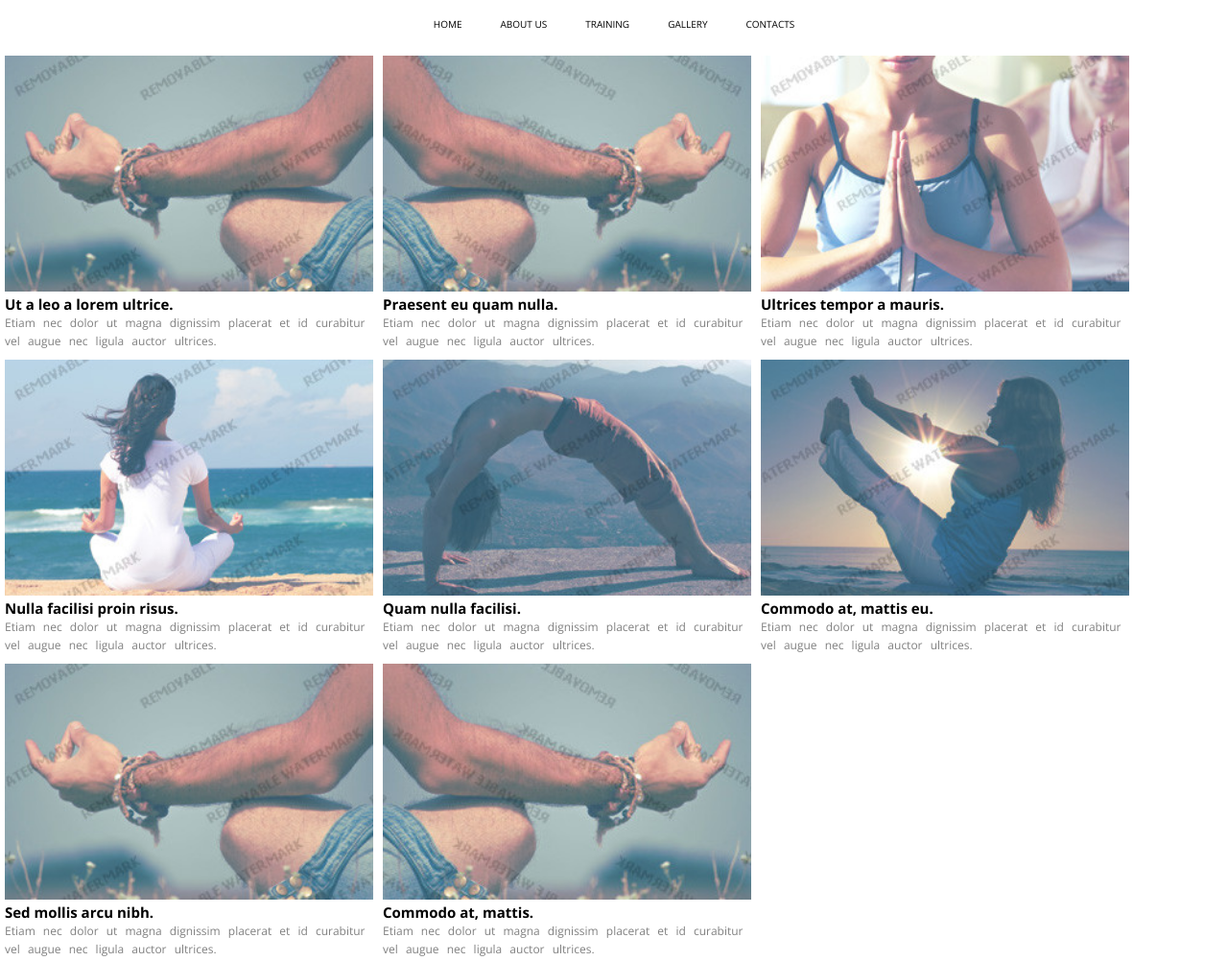
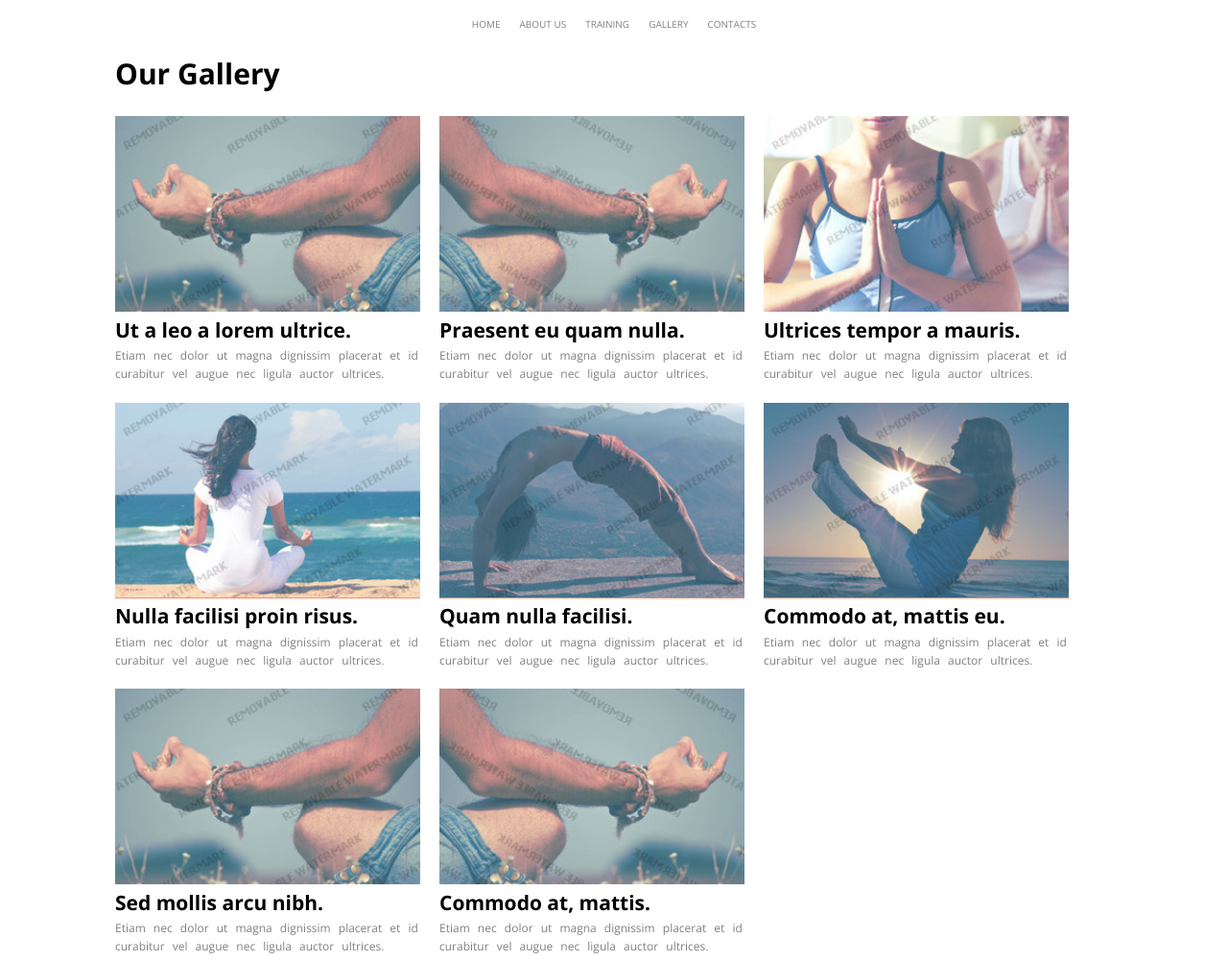
Before and after one commit to dsoldepaz/yoga, a plain HTML site: page gallery.html in a window 1280 px wide. Shown: the whole page at 96% size. Drawn offline with nearby package versions, Linux system fonts and the light colour scheme.

Commit message:
Gallery style

```diff
--- a/css/style.css
+++ b/css/style.css
@@ -64,11 +64,12 @@ ul {
 #menu ul li {
   margin: 4px;
   float: left;
-  padding: 14px 16px;
+  padding: 14px 6px;
 }
 #menu ul li a {
   display: inline-block;
   text-decoration: none;
+  opacity: 0.5;
 }
 #menu ul li:hover > ul {
   display: block;
@@ -78,6 +79,7 @@ ul {
   border-bottom: 2px;
   border-bottom-color: #e9e9e9;
   border-bottom-style: dotted;
+  opacity: 1;
   margin-bottom: -2px;
 }
 #menu li a {
@@ -197,13 +199,17 @@ ul {
 }
 /*Gallery*/
 .gallery-image {
-  margin: 5px;
+  margin: 10px;
   float: left;
   width: 30%;
   box-sizing: border-box;
   position: relative;
   background: url('../img/gallery/gallery_overlay.jpg') no-repeat;
   background-size: 100%;
+}
+.gallery-image h2 {
+  font-size: 21px;
+  line-height: 2.1rem;
 }
 .gallery-image a {
   color: black;
@@ -221,6 +227,11 @@ ul {
 }
 .gallery-image:hover h2 {
   color: #f36e56;
+}
+.gallery-title {
+  font-size: 30px;
+  line-height: 3rem;
+  margin: 0 10px 10px;
 }
 /*Training*/
 .training-info {
--- a/gallery.html
+++ b/gallery.html
@@ -5,8 +5,8 @@
     <head>
         <meta charset="utf-8"/>
         <title>Gallery</title>
-		<link rel="stylesheet" href="css/style.css" type="text/css">
-		<script src="jquery-2.2.3.min.js"></script>
+		<link rel="stylesheet" href="css/style.css" type="text/css" media="screen">
+
     </head>
 
     <body>
@@ -14,7 +14,9 @@
             <nav id="menu"></nav>
         </header>
 
-        <section id="gallery-content">
+        <section class="content">
+
+			<h1 class="gallery-title">Our Gallery</h1>
 			<div class="gallery-image">
 				<a href="">
 					<img src="img/gallery/gallery1.jpg" alt="meditation"></img>
@@ -71,11 +73,11 @@
 					<p>Etiam nec dolor ut magna dignissim placerat et id curabitur vel augue nec ligula auctor ultrices.</p>
 				</a>
 			</div>
-        </section><!-- /gallery-content -->
+        </section><!-- /content -->
 
         <footer>
         </footer>
-
+		<script src="jquery-2.2.3.min.js"></script>
 		<script type='text/javascript' src='js/main.js'></script>
     </body>
 </html>
--- a/less/source.less
+++ b/less/source.less
@@ -89,10 +89,11 @@ ul {
         li {
 			margin: 4px;
 			float: left;
-			padding: 14px 16px;
+			padding: 14px 6px;
 			a {
                 display: inline-block;
                 text-decoration: none;
+				opacity: 0.5;
             }
         }
         li:hover > ul{
@@ -100,7 +101,8 @@ ul {
         }
         a:hover {
             .border-dotted();
-			margin-bottom:-2px
+			opacity: 1;
+			margin-bottom:-2px;
         }
     }
     li a {
@@ -218,13 +220,16 @@ ul {
 /*Gallery*/
 
 .gallery-image {
-    margin: 5px;
+    margin: 10px;
     float: left;
     width: 30%;
     box-sizing: border-box;
     position: relative;
     background: url('../img/gallery/gallery_overlay.jpg') no-repeat;
     background-size: 100%;
+	h2{
+        .font-size(21);
+    }
     a {
         color: black;
         text-decoration: none;
@@ -242,6 +247,10 @@ ul {
 .gallery-image:hover{
     img {opacity: 0.5; }
 	h2 {color: #f36e56; }
+}
+.gallery-title {
+	.font-size(30);
+	margin: 0 10px 10px;
 }
 
 /*Training*/
```
Also changed, not shown: training.html (+4 -2 lines). Lines whose indentation alone changed are shown as unchanged.
